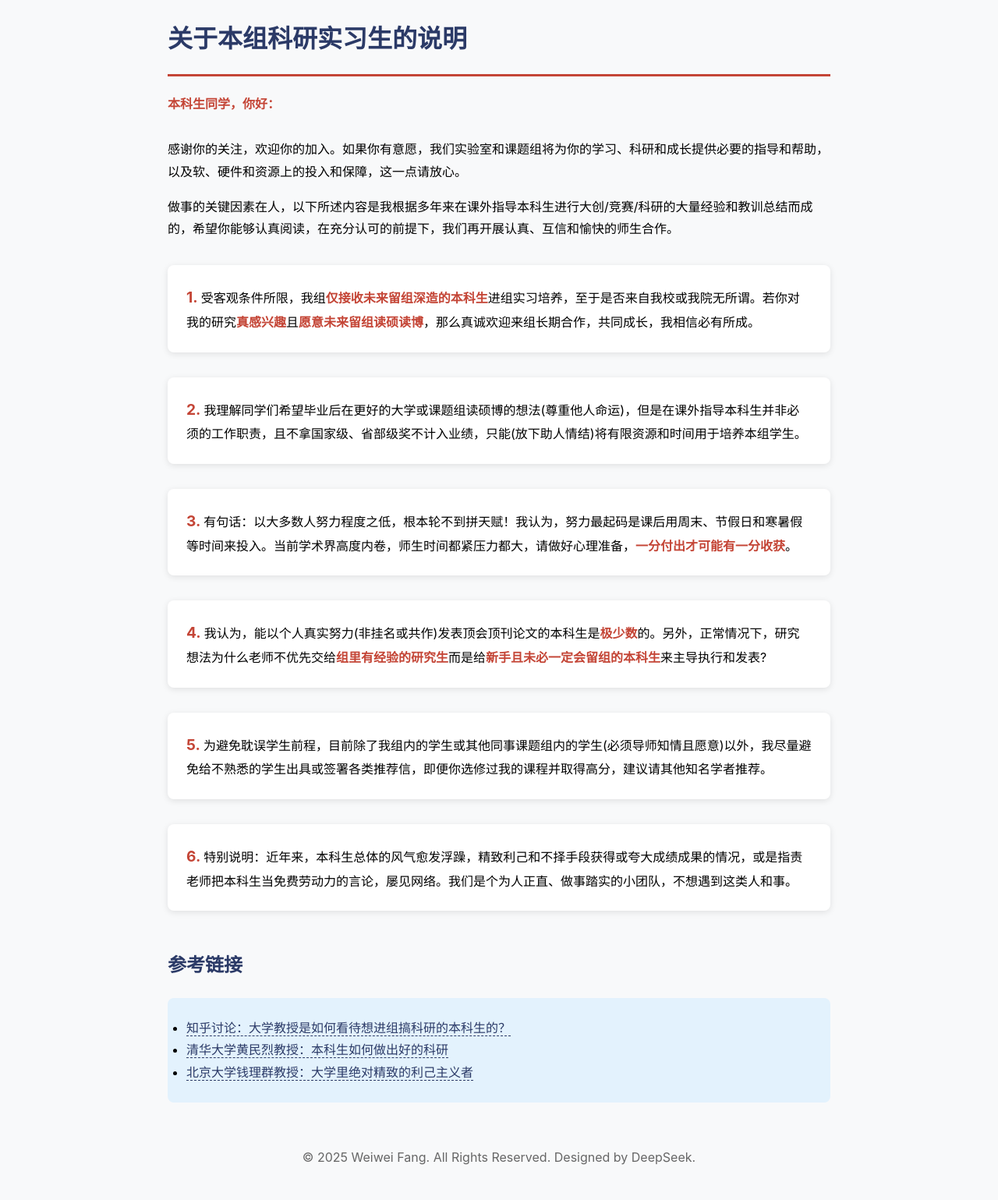
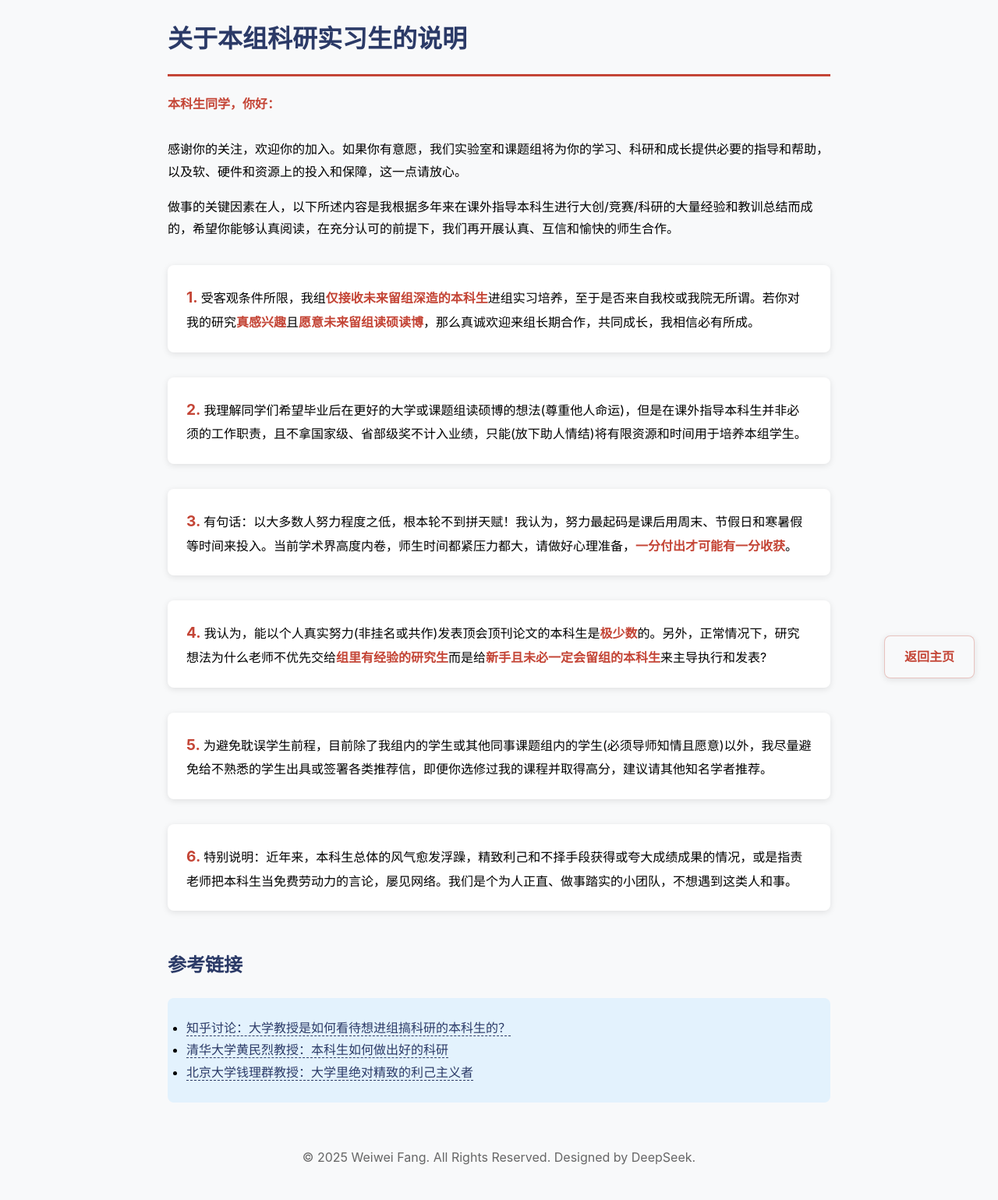
Before and after one commit to fangvv/Homepage, a Jekyll site: the page faq.html, which Jekyll copies as it is, in a window 1280 px wide. Shown: the whole page at 78% size. Built offline with Jekyll 4.4.1, drawn with Linux system fonts in a browser that asks for light colours; comment, search, counter and statistics services are not loaded.

Commit message:
update faq

```diff
--- a/faq.html
+++ b/faq.html
@@ -89,6 +89,22 @@
 
     <footer style="text-align:center; padding:1.5rem; color:#666; margin-top:2rem">
     © 2025 Weiwei Fang. All Rights Reserved. Designed by DeepSeek.<br>
+    <a href="https://faculty.bjtu.edu.cn/8530"
+   style="
+    position: fixed;
+    bottom: 30px;
+    right: 30px;
+    background: #f8f9fa;
+    color: var(--accent) !important;
+    padding: 12px 25px;
+    border-radius: 8px;
+    text-decoration: none;
+    box-shadow: 0 2px 8px rgba(0,0,0,0.1);
+    border: 1px solid rgba(196,69,54,0.3);
+    transition: all 0.3s;
+    font-weight: 600">
+    返回主页
+</a>
 </footer>
 
 <!-- Default Statcounter code for BJTU Homepage
```
Also changed, not shown: other parts of faq.html (+1 -1 lines).
